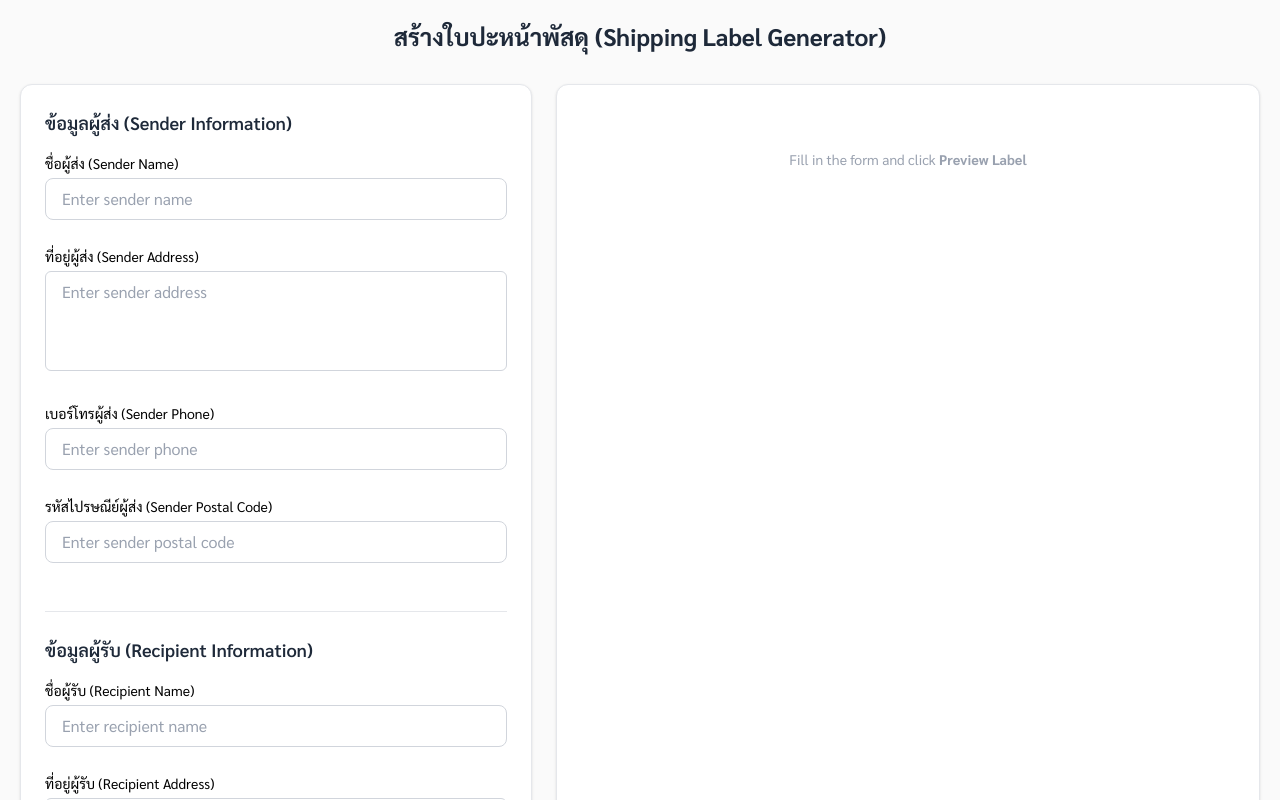
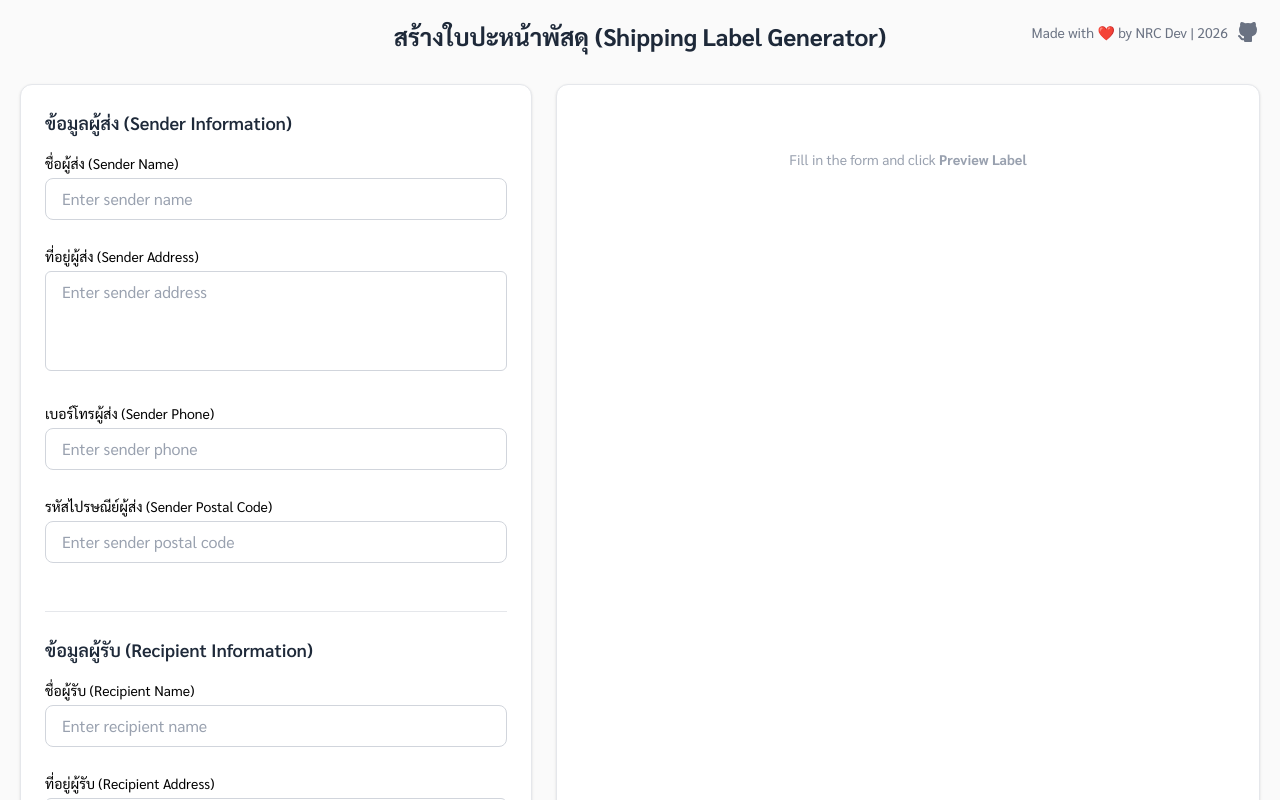
Before and after one commit to nrc2539/shipping-label-generator, a Next.js app: page / in a window 1280 px wide. Shown: the top 800 px of the page. Built offline with nearby package versions, Linux system fonts and the light colour scheme; what @react-pdf/renderer would draw is missing.

Commit message:
fix: add link to git in page

```diff
--- a/src/features/generator/ShippingLabelGeneratorPage/ShippingLabelGeneratorPage.tsx
+++ b/src/features/generator/ShippingLabelGeneratorPage/ShippingLabelGeneratorPage.tsx
@@ -3,10 +3,11 @@
 import { useState } from "react";
 import { Formik, Form } from "formik";
 import * as yup from "yup";
+import { IconBrandGithubFilled } from "@tabler/icons-react";
 
 import { InputField } from "@/components/form/InputField";
+import TextAreaField from "@/components/form/TextAreaField";
 import type { ShippingLabelGeneratorPageProps, ShippingLabelFormType } from './interface';
-import TextAreaField from "@/components/form/TextAreaField";
 import PreviewPanel from "./components/PreviewPanel";
 
 const validationSchema = yup.object({
@@ -29,9 +30,25 @@ function ShippingLabelGeneratorPage({ initialValues }: ShippingLabelGeneratorPag
 
   return (
     <div className="p-5 min-h-screen bg-zinc-50 font-sans dark:bg-black">
-      <h1 className="text-2xl text-center font-bold text-gray-800 dark:text-white mb-8">
-        สร้างใบปะหน้าพัสดุ (Shipping Label Generator)
-      </h1>
+      <div className="relative">
+        <h1 className="text-2xl text-center font-bold text-gray-800 dark:text-white mb-8">
+          สร้างใบปะหน้าพัสดุ (Shipping Label Generator)
+        </h1>
+
+        <div className="hidden xl:flex absolute top-0 right-0 items-center gap-2">
+          <p className="text-center text-sm text-gray-500">
+            Made with ❤️ by NRC Dev | 2026
+          </p>
+          <a
+            href="https://github.com/nrc2539/shipping-label-generator"
+            target="_blank"
+            rel="noopener noreferrer"
+            className=" text-gray-500 hover:text-gray-800 dark:text-zinc-400 dark:hover:text-white transition"
+          >
+            <IconBrandGithubFilled className="size-6" />
+          </a>
+        </div>
+      </div>
 
       <Formik
         initialValues={initialValues}
```
